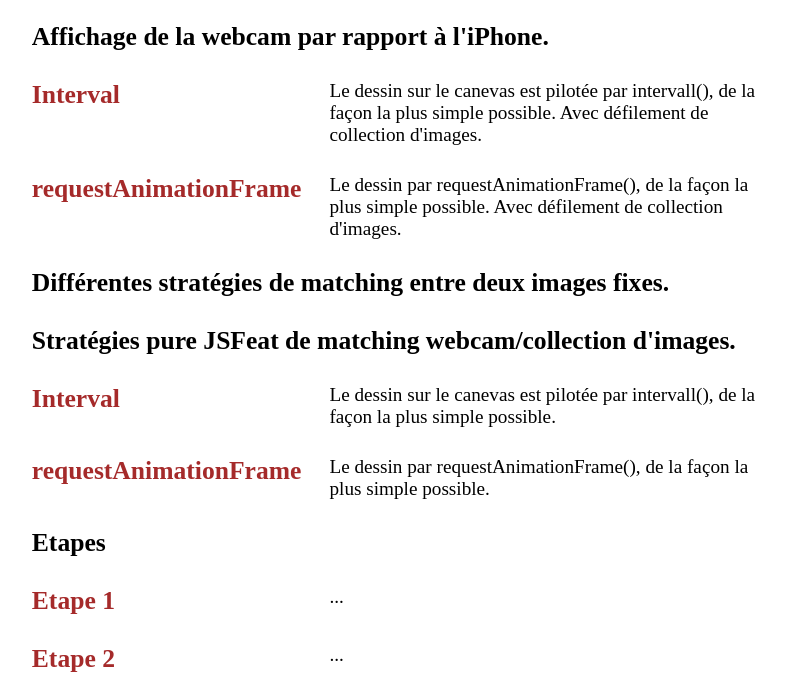
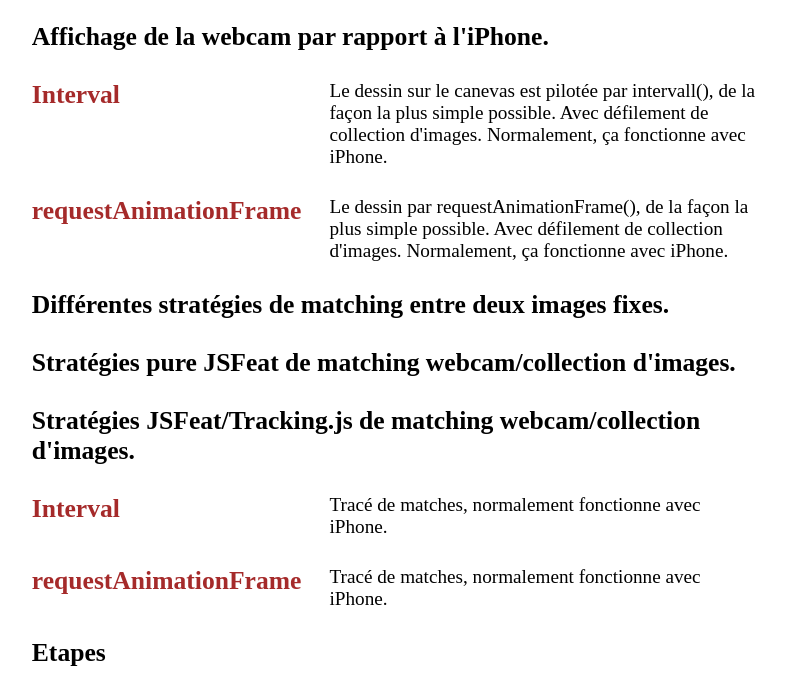
Before and after one commit to alexreflexive/smartphonexperience, a plain HTML site: page index.html in a window 1280 px wide. Shown: the part 61-753 px from the top of the page, without its empty margins (232-1017 px from the left). Drawn offline with Linux system fonts and the light colour scheme.

Commit message:
Update index.html

```diff
--- a/index.html
+++ b/index.html
@@ -49,7 +49,7 @@
             </th>
             <td>
                 Le dessin sur le canevas est pilotée par intervall(), de la façon la plus simple possible. Avec
-                défilement de collection d'images.
+                défilement de collection d'images. Normalement, ça fonctionne avec iPhone.
             </td>
         </tr>
 
@@ -59,7 +59,7 @@
             </th>
             <td>
                 Le dessin par requestAnimationFrame(), de la façon la plus simple possible. Avec défilement de
-                collection d'images.
+                collection d'images. Normalement, ça fonctionne avec iPhone.
             </td>
         </tr>
         <tr>
@@ -70,11 +70,15 @@
             <th colspan="2">Stratégies pure JSFeat de matching webcam/collection d'images.</th>
         </tr>
         <tr>
+            <th colspan="2">Stratégies JSFeat/Tracking.js de matching webcam/collection d'images.</th>
+        </tr>
+
+        <tr>
             <th>
                 <a href="webcammatching_tr_jsfeat/intervall.html">Interval</a>
             </th>
             <td>
-                Le dessin sur le canevas est pilotée par intervall(), de la façon la plus simple possible.
+                Tracé de matches, normalement fonctionne avec iPhone.
             </td>
         </tr>
 
@@ -83,7 +87,7 @@
                 <a href="webcammatching_tr_jsfeat/framerequest.html">requestAnimationFrame</a>
             </th>
             <td>
-                Le dessin par requestAnimationFrame(), de la façon la plus simple possible.
+                Tracé de matches, normalement fonctionne avec iPhone.
             </td>
         </tr>
         <tr>
```
